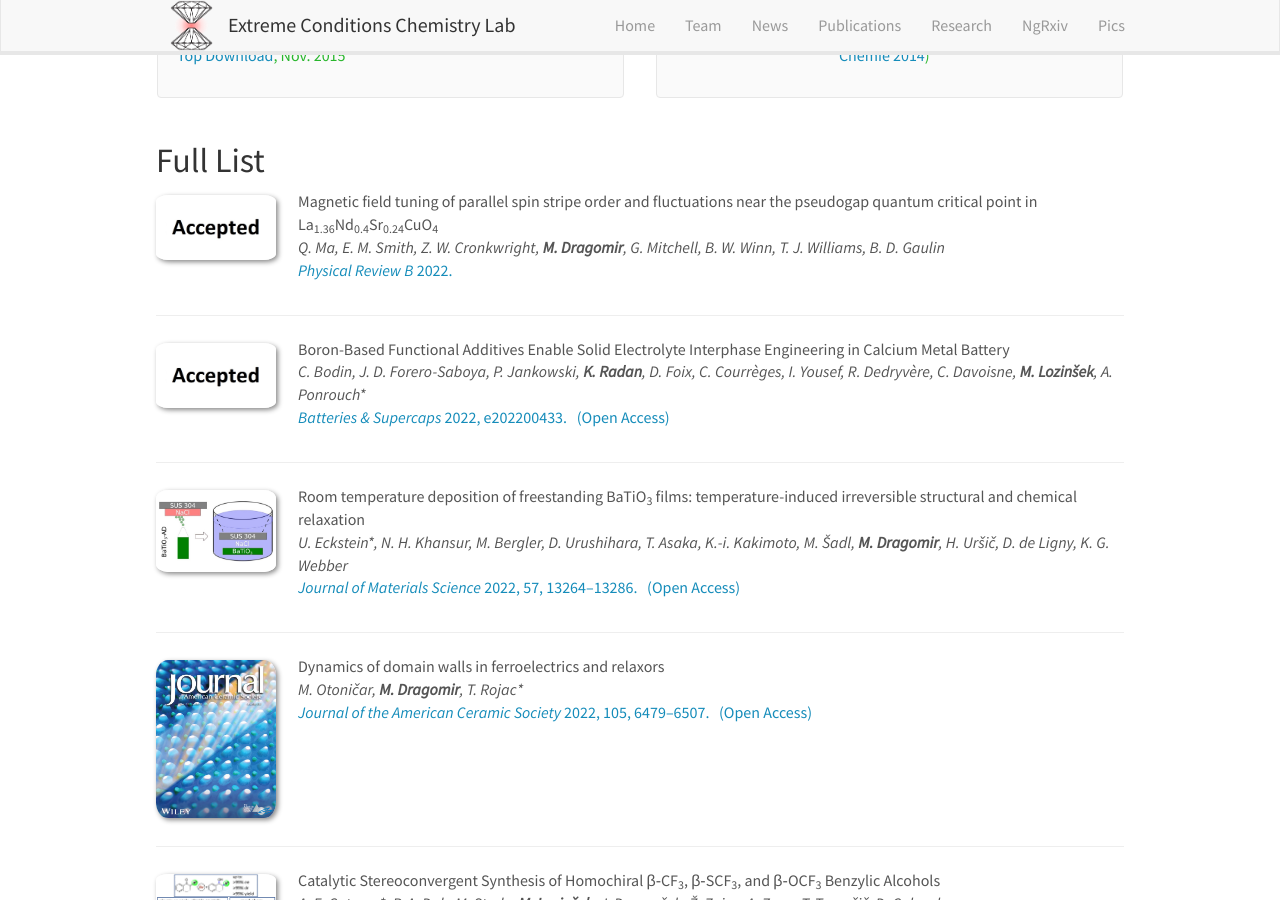
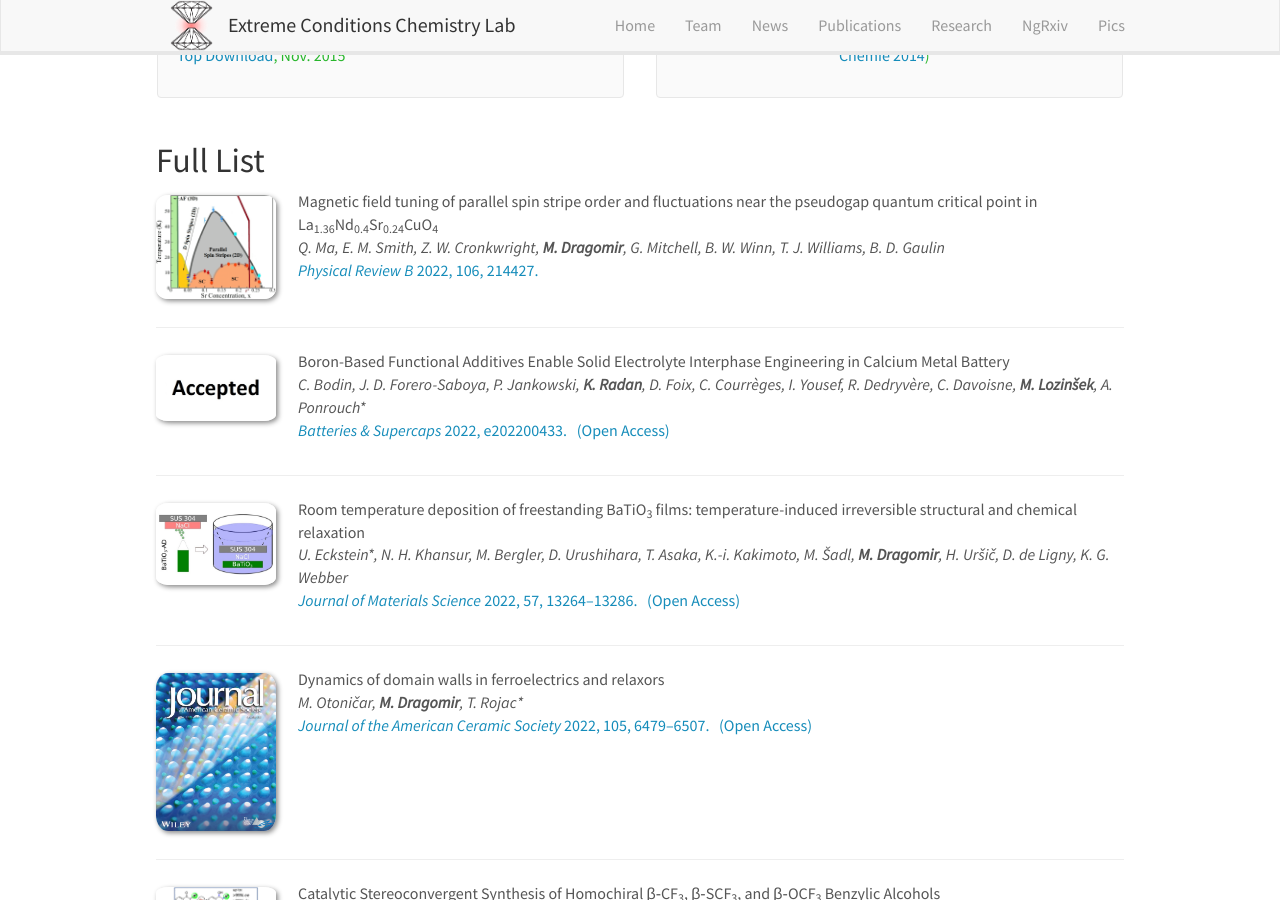
Before and after one commit to eccl-jsi/eccl-jsi.github.io, a Jekyll site: the page built from _pages/publications.md, in a window 1280 px wide and 900 px high, scrolled down 1422 px. Built offline with Jekyll 4.4.1, drawn with Linux system fonts in a browser that asks for light colours; nearby versions of some CDN libraries.

Commit message:
Update publist.yml

```diff
--- a/_data/publist.yml
+++ b/_data/publist.yml
@@ -3,10 +3,10 @@
   authors: "Q. Ma, E. M. Smith, Z. W. Cronkwright, <b>M. Dragomir</b>, G. Mitchell, B. W. Winn, T. J. Williams, B. D. Gaulin"
   description: ""
   highlight: 0
-  image: Accepted.jpg
+  image: PRB2022-TOC.png
   link:
-    display: "<i>Physical Review B</i> 2022."
-    url: "https://journals.aps.org/prb/accepted/0f077Od7E4c1404912668a37282ac7d23fbe4d80a"
+    display: "<i>Physical Review B</i> 2022, 106, 214427."
+    url: "https://doi.org/10.1103/PhysRevB.106.214427"
   title: "Magnetic field tuning of parallel spin stripe order and fluctuations near the pseudogap quantum critical point in La<sub>1.36</sub>Nd<sub>0.4</sub>Sr<sub>0.24</sub>CuO<sub>4</sub>"
 -
   authors: "C. Bodin, J. D. Forero-Saboya, P. Jankowski, <b>K. Radan</b>, D. Foix, C. Courrèges, I. Yousef, R. Dedryvère, C. Davoisne, <b>M. Lozinšek</b>, A. Ponrouch*"
```
